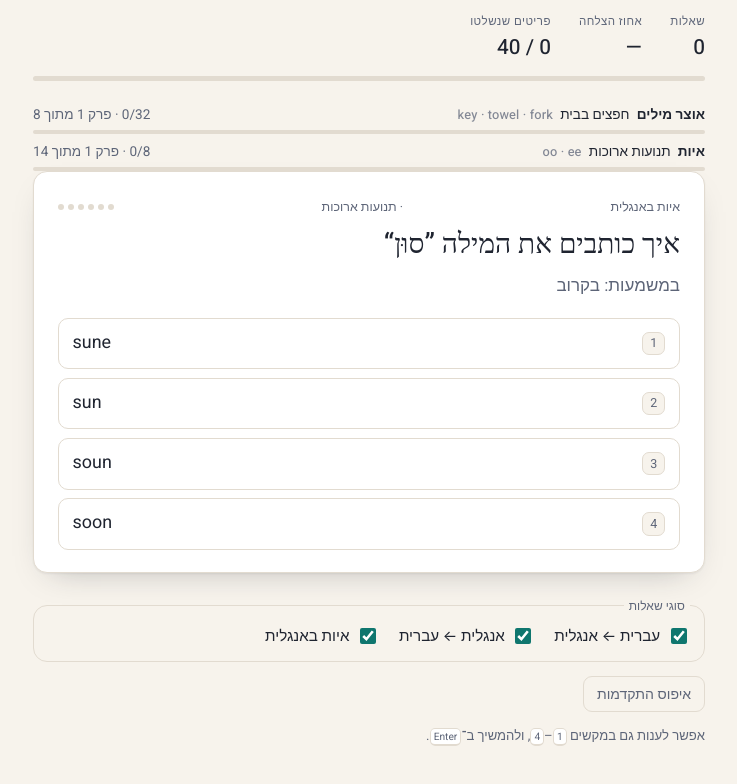
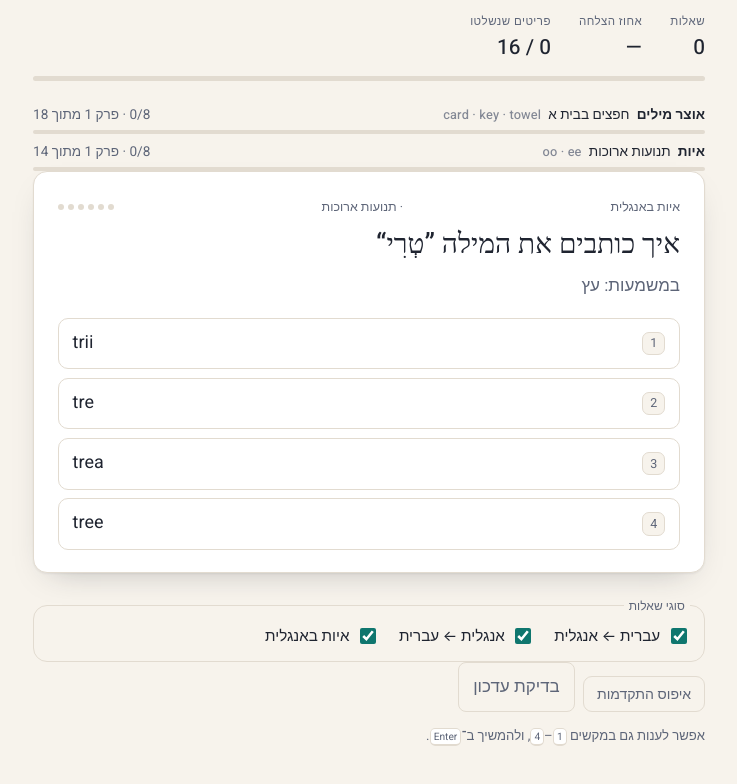
Before and after one commit to odedbadt/english-quiz, a website: page index.html in a window 1280 px wide. Shown: the part 70-854 px from the top of the page, without its empty margins (271-1008 px from the left). Drawn offline with Linux system fonts and the light colour scheme; a web font is replaced by a local one.

Commit message:
Unstick the levels, widen the pool, add an update button
Three reports from real use: stuck on the same level forever, a small set
of questions repeating, and no way to force an update once the app is
installed.

The first two turned out to be one defect. Vocabulary sections were whole
semantic groups, so "חפצים בבית" was 32 cards against 8 for every spelling
section, and it needed 26 of them at mastery 3. The scheduler draws about
in proportion to pool size, so that one oversized section took ~60% of all
questions while the spelling track crawled behind it. Simulated against
the real modules, the first level-up landed past question 200 — and a
section that never ends also pins the draw to the same few cards, which is
why it felt repetitive. Advancing is what grows the pool.

Vocabulary is now 18 sections of four or five words, sized like the
spelling sections, and the gate drops to mastery 2. `group` is untouched —
it is still the semantic pool the distractors come from; `section` is the
curriculum chunk, and both tracks now key off `section` alone. Measured
over the same simulation, first level-up moves from question ~177 to ~38,
and the number of distinct cards seen across a session rises rather than
falls.

The cooldown that suppresses a just-asked card was min(6, pool/4), which
collapsed to 2 on an eight-card section — a word could return after two
others. Floored at 4, and kept below the pool size so it cannot cool every
card at once.

For the third: an installed PWA has no address bar, so the double
hard-refresh the service worker needs is not available. The footer gets a
"בדיקת עדכון" button that messages the worker, which drops every cache,
refetches the shell and reports back, then the page reloads. Verified end
to end by changing a file on disk and watching the cached copy follow.

Tests 44 → 47, including a cap on how far section sizes may spread.

Co-Authored-By: Claude Opus 5 (1M context) <noreply@anthropic.com>

```diff
--- a/css/style.css
+++ b/css/style.css
@@ -146,6 +146,20 @@ body {
 }
 
 .kicker-section { color: var(--ink-soft); }
+
+.actions { display: flex; gap: .5rem; flex-wrap: wrap; }
+.refresh {
+  font: inherit;
+  padding: .45rem .9rem;
+  border-radius: 8px;
+  border: 1px solid var(--line);
+  background: transparent;
+  color: var(--ink-soft);
+  cursor: pointer;
+}
+.refresh:hover:not(:disabled) { color: var(--ink); border-color: var(--ink-soft); }
+.refresh:disabled { opacity: .55; cursor: default; }
+.appver { margin: .5rem 0 0; font-size: .85rem; color: var(--ink-soft); }
 
 /* הודעת פתיחת פרק: מופיעה אחרי תשובה, ולכן בולטת יותר מההסבר. */
 .unlocked {
--- a/index.html
+++ b/index.html
@@ -51,7 +51,11 @@
         <label><input type="checkbox" id="mode-en-he" checked> אנגלית ← עברית</label>
         <label><input type="checkbox" id="mode-spelling" checked> איות באנגלית</label>
       </fieldset>
-      <button class="reset" id="reset" type="button">איפוס התקדמות</button>
+      <div class="actions">
+        <button class="reset" id="reset" type="button">איפוס התקדמות</button>
+        <button class="refresh" id="refresh" type="button">בדיקת עדכון</button>
+      </div>
+      <p class="appver" id="appver" hidden></p>
       <p class="tip">אפשר לענות גם במקשים <kbd>1</kbd>–<kbd>4</kbd>, ולהמשיך ב־<kbd>Enter</kbd>.</p>
     </footer>
   </div>
--- a/js/app.js
+++ b/js/app.js
@@ -24,6 +24,8 @@
     mastered: document.getElementById('stat-mastered'),
     masteryFill: document.getElementById('mastery-fill'),
     reset: document.getElementById('reset'),
+    refresh: document.getElementById('refresh'),
+    appver: document.getElementById('appver'),
     modes: {
       'vocab-he-en': document.getElementById('mode-he-en'),
       'vocab-en-he': document.getElementById('mode-en-he'),
@@ -350,6 +352,42 @@
     });
   });
 
+  /* עדכון יזום. באפליקציה מותקנת אין שורת כתובת ואין רענון כפול, ולכן
+     המטמון הישן יכול להישאר תקוע; הכפתור מוחק אותו ומושך מחדש.
+     ה-service worker מתעדכן גם הוא, שאם לא כן הוא יגיש שוב את הישן. */
+  function refreshApp() {
+    el.refresh.disabled = true;
+    setText(el.appver, 'מחפש עדכון…');
+
+    var done = function (msg) {
+      setText(el.appver, msg);
+      el.refresh.disabled = false;
+    };
+
+    if (!('serviceWorker' in navigator)) {
+      location.reload();
+      return;
+    }
+
+    navigator.serviceWorker.getRegistration().then(function (reg) {
+      if (!reg) { location.reload(); return; }
+      return reg.update().then(function () {
+        return new Promise(function (resolve) {
+          var ch = new MessageChannel();
+          var timer = setTimeout(function () { resolve({ ok: false }); }, 8000);
+          ch.port1.onmessage = function (ev) { clearTimeout(timer); resolve(ev.data || {}); };
+          var sw = reg.active || navigator.serviceWorker.controller;
+          if (!sw) { clearTimeout(timer); resolve({ ok: false }); return; }
+          sw.postMessage({ type: 'refresh' }, [ch.port2]);
+        });
+      }).then(function (res) {
+        if (res && res.ok) { location.reload(); } else { done('לא הצלחנו לרענן. נסו שוב מאוחר יותר.'); }
+      });
+    }).catch(function () { done('לא הצלחנו לרענן. נסו שוב מאוחר יותר.'); });
+  }
+
+  el.refresh.addEventListener('click', refreshApp);
+
   el.reset.addEventListener('click', function () {
     if (!window.confirm('לאפס את כל ההתקדמות ולהתחיל מחדש?')) { return; }
     sched.reset();
--- a/js/curriculum.js
+++ b/js/curriculum.js
@@ -12,11 +12,14 @@
   'use strict';
 
   var REVIEW_SHARE = 0.25;   // חלקם של פרקים שנסגרו בהגרלה
-  var ADVANCE_MASTERY = 3;   // שליטה שנחשבת ”יודע“ לצורך מעבר פרק
+  var ADVANCE_MASTERY = 2;   // שליטה שנחשבת ”יודע“ לצורך מעבר פרק
   var ADVANCE_RATIO = 0.8;   // איזה חלק מהפרק צריך להגיע לשם
 
   /* ADVANCE_MASTERY נמוך מ-MASTERED_AT שבמתזמן (4) בכוונה: הראשון הוא
-     תנאי מעבר וצריך להיות בר-השגה, השני הוא תג ההישג שבראש המסך. */
+     תנאי מעבר וצריך להיות בר-השגה, השני הוא תג ההישג שבראש המסך.
+     הוא הורד מ-3 ל-2 אחרי מדידה: בפועל פרק ראשון נמשך מאתיים שאלות
+     ויותר, והתלמיד לא ראה התקדמות. פרק שאינו נגמר גם מקבע את הבריכה
+     על אותם קלפים — ”נתקע“ ו”חוזר על עצמו“ הם אותה תקלה. */
 
   function createCurriculum(opts) {
     opts = opts || {};
@@ -36,9 +39,7 @@
 
     function trackOf(card) { return card.type === 'spelling' ? 'spelling' : 'vocab'; }
 
-    function sectionIdOf(card) {
-      return card.type === 'spelling' ? card.item.section : card.item.group;
-    }
+    function sectionIdOf(card) { return card.item.section; }
 
     function trackDef(id) {
       for (var i = 0; i < tracks.length; i++) { if (tracks[i].id === id) { return tracks[i]; } }
--- a/js/data-vocab.js
+++ b/js/data-vocab.js
@@ -6,95 +6,95 @@
 
   var VOCAB = [
     // --- חפצים בבית ---
-    { id: 'v001', he: 'קלף',       en: 'card',        group: 'object', note: 'קלף משחק' },
-    { id: 'v002', he: 'מפתח',      en: 'key',         group: 'object' },
-    { id: 'v003', he: 'מגבת',      en: 'towel',       group: 'object' },
-    { id: 'v004', he: 'כפית',      en: 'teaspoon',    group: 'object' },
-    { id: 'v005', he: 'מזלג',      en: 'fork',        group: 'object' },
-    { id: 'v006', he: 'סכין',      en: 'knife',       group: 'object' },
-    { id: 'v007', he: 'צלחת',      en: 'plate',       group: 'object' },
-    { id: 'v008', he: 'מספריים',   en: 'scissors',    group: 'object' },
-    { id: 'v009', he: 'מברשת',     en: 'brush',       group: 'object' },
-    { id: 'v010', he: 'סבון',      en: 'soap',        group: 'object' },
-    { id: 'v011', he: 'מסרק',      en: 'comb',        group: 'object' },
-    { id: 'v012', he: 'מטרייה',    en: 'umbrella',    group: 'object' },
-    { id: 'v013', he: 'מחברת',     en: 'notebook',    group: 'object' },
-    { id: 'v014', he: 'עיתון',     en: 'newspaper',   group: 'object' },
-    { id: 'v015', he: 'ארנק',      en: 'wallet',      group: 'object' },
-    { id: 'v016', he: 'מגהץ',      en: 'iron',        group: 'object', note: 'המכשיר לגיהוץ' },
+    { id: 'v001', he: 'קלף',       en: 'card',        group: 'object', note: 'קלף משחק', section: 'object-1' },
+    { id: 'v002', he: 'מפתח',      en: 'key',         group: 'object', section: 'object-1' },
+    { id: 'v003', he: 'מגבת',      en: 'towel',       group: 'object', section: 'object-1' },
+    { id: 'v004', he: 'כפית',      en: 'teaspoon',    group: 'object', section: 'object-1' },
+    { id: 'v005', he: 'מזלג',      en: 'fork',        group: 'object', section: 'object-2' },
+    { id: 'v006', he: 'סכין',      en: 'knife',       group: 'object', section: 'object-2' },
+    { id: 'v007', he: 'צלחת',      en: 'plate',       group: 'object', section: 'object-2' },
+    { id: 'v008', he: 'מספריים',   en: 'scissors',    group: 'object', section: 'object-2' },
+    { id: 'v009', he: 'מברשת',     en: 'brush',       group: 'object', section: 'object-3' },
+    { id: 'v010', he: 'סבון',      en: 'soap',        group: 'object', section: 'object-3' },
+    { id: 'v011', he: 'מסרק',      en: 'comb',        group: 'object', section: 'object-3' },
+    { id: 'v012', he: 'מטרייה',    en: 'umbrella',    group: 'object', section: 'object-3' },
+    { id: 'v013', he: 'מחברת',     en: 'notebook',    group: 'object', section: 'object-4' },
+    { id: 'v014', he: 'עיתון',     en: 'newspaper',   group: 'object', section: 'object-4' },
+    { id: 'v015', he: 'ארנק',      en: 'wallet',      group: 'object', section: 'object-4' },
+    { id: 'v016', he: 'מגהץ',      en: 'iron',        group: 'object', note: 'המכשיר לגיהוץ', section: 'object-4' },
 
     // --- בית ועיר ---
-    { id: 'v017', he: 'חלון',      en: 'window',      group: 'place' },
-    { id: 'v018', he: 'דלת',       en: 'door',        group: 'place' },
-    { id: 'v019', he: 'מטבח',      en: 'kitchen',     group: 'place' },
-    { id: 'v020', he: 'מדרכה',     en: 'sidewalk',    group: 'place' },
-    { id: 'v021', he: 'כביש',      en: 'road',        group: 'place' },
-    { id: 'v022', he: 'רמזור',     en: 'traffic light', group: 'place' },
-    { id: 'v023', he: 'משרד',      en: 'office',      group: 'place' },
-    { id: 'v024', he: 'ספרייה',    en: 'library',     group: 'place' },
-    { id: 'v025', he: 'מסעדה',     en: 'restaurant',  group: 'place' },
-    { id: 'v026', he: 'גשר',       en: 'bridge',      group: 'place' },
+    { id: 'v017', he: 'חלון',      en: 'window',      group: 'place', section: 'place-1' },
+    { id: 'v018', he: 'דלת',       en: 'door',        group: 'place', section: 'place-1' },
+    { id: 'v019', he: 'מטבח',      en: 'kitchen',     group: 'place', section: 'place-1' },
+    { id: 'v020', he: 'מדרכה',     en: 'sidewalk',    group: 'place', section: 'place-1' },
+    { id: 'v021', he: 'כביש',      en: 'road',        group: 'place', section: 'place-1' },
+    { id: 'v022', he: 'רמזור',     en: 'traffic light', group: 'place', section: 'place-2' },
+    { id: 'v023', he: 'משרד',      en: 'office',      group: 'place', section: 'place-2' },
+    { id: 'v024', he: 'ספרייה',    en: 'library',     group: 'place', section: 'place-2' },
+    { id: 'v025', he: 'מסעדה',     en: 'restaurant',  group: 'place', section: 'place-2' },
+    { id: 'v026', he: 'גשר',       en: 'bridge',      group: 'place', section: 'place-2' },
 
     // --- לבוש ---
-    { id: 'v027', he: 'נעל',       en: 'shoe',        group: 'clothing' },
-    { id: 'v028', he: 'חולצה',     en: 'shirt',       group: 'clothing' },
-    { id: 'v029', he: 'מכנסיים',   en: 'trousers',    group: 'clothing' },
-    { id: 'v030', he: 'מעיל',      en: 'coat',        group: 'clothing' },
-    { id: 'v031', he: 'כובע',      en: 'hat',         group: 'clothing' },
-    { id: 'v032', he: 'חגורה',     en: 'belt',        group: 'clothing' },
-    { id: 'v033', he: 'כפפה',      en: 'glove',       group: 'clothing' },
+    { id: 'v027', he: 'נעל',       en: 'shoe',        group: 'clothing', section: 'clothing-1' },
+    { id: 'v028', he: 'חולצה',     en: 'shirt',       group: 'clothing', section: 'clothing-1' },
+    { id: 'v029', he: 'מכנסיים',   en: 'trousers',    group: 'clothing', section: 'clothing-1' },
+    { id: 'v030', he: 'מעיל',      en: 'coat',        group: 'clothing', section: 'clothing-1' },
+    { id: 'v031', he: 'כובע',      en: 'hat',         group: 'clothing', section: 'clothing-2' },
+    { id: 'v032', he: 'חגורה',     en: 'belt',        group: 'clothing', section: 'clothing-2' },
+    { id: 'v033', he: 'כפפה',      en: 'glove',       group: 'clothing', section: 'clothing-2' },
 
     // --- טבע ומזג אוויר ---
-    { id: 'v034', he: 'גשם',       en: 'rain',        group: 'nature' },
-    { id: 'v035', he: 'שלג',       en: 'snow',        group: 'nature' },
-    { id: 'v036', he: 'ענן',       en: 'cloud',       group: 'nature' },
-    { id: 'v037', he: 'רוח',       en: 'wind',        group: 'nature' },
-    { id: 'v038', he: 'חוף',       en: 'beach',       group: 'nature' },
-    { id: 'v039', he: 'יער',       en: 'forest',      group: 'nature' },
-    { id: 'v040', he: 'מדבר',      en: 'desert',      group: 'nature' },
-    { id: 'v041', he: 'עמק',       en: 'valley',      group: 'nature' },
-    { id: 'v042', he: 'נהר',       en: 'river',       group: 'nature' },
-    { id: 'v043', he: 'אגם',       en: 'lake',        group: 'nature' },
+    { id: 'v034', he: 'גשם',       en: 'rain',        group: 'nature', section: 'nature-1' },
+    { id: 'v035', he: 'שלג',       en: 'snow',        group: 'nature', section: 'nature-1' },
+    { id: 'v036', he: 'ענן',       en: 'cloud',       group: 'nature', section: 'nature-1' },
+    { id: 'v037', he: 'רוח',       en: 'wind',        group: 'nature', section: 'nature-1' },
+    { id: 'v038', he: 'חוף',       en: 'beach',       group: 'nature', section: 'nature-1' },
+    { id: 'v039', he: 'יער',       en: 'forest',      group: 'nature', section: 'nature-2' },
+    { id: 'v040', he: 'מדבר',      en: 'desert',      group: 'nature', section: 'nature-2' },
+    { id: 'v041', he: 'עמק',       en: 'valley',      group: 'nature', section: 'nature-2' },
+    { id: 'v042', he: 'נהר',       en: 'river',       group: 'nature', section: 'nature-2' },
+    { id: 'v043', he: 'אגם',       en: 'lake',        group: 'nature', section: 'nature-2' },
 
     // --- חיות ---
-    { id: 'v044', he: 'ציפור',     en: 'bird',        group: 'animal' },
-    { id: 'v045', he: 'חתול',      en: 'cat',         group: 'animal' },
-    { id: 'v046', he: 'סוס',       en: 'horse',       group: 'animal' },
-    { id: 'v047', he: 'פרה',       en: 'cow',         group: 'animal' },
-    { id: 'v048', he: 'דבורה',     en: 'bee',         group: 'animal' },
-    { id: 'v049', he: 'נמלה',      en: 'ant',         group: 'animal' },
-    { id: 'v050', he: 'פיל',       en: 'elephant',    group: 'animal' },
-    { id: 'v051', he: 'שועל',      en: 'fox',         group: 'animal' },
-    { id: 'v052', he: 'צב',        en: 'turtle',      group: 'animal' },
+    { id: 'v044', he: 'ציפור',     en: 'bird',        group: 'animal', section: 'animal-1' },
+    { id: 'v045', he: 'חתול',      en: 'cat',         group: 'animal', section: 'animal-1' },
+    { id: 'v046', he: 'סוס',       en: 'horse',       group: 'animal', section: 'animal-1' },
+    { id: 'v047', he: 'פרה',       en: 'cow',         group: 'animal', section: 'animal-1' },
+    { id: 'v048', he: 'דבורה',     en: 'bee',         group: 'animal', section: 'animal-1' },
+    { id: 'v049', he: 'נמלה',      en: 'ant',         group: 'animal', section: 'animal-2' },
+    { id: 'v050', he: 'פיל',       en: 'elephant',    group: 'animal', section: 'animal-2' },
+    { id: 'v051', he: 'שועל',      en: 'fox',         group: 'animal', section: 'animal-2' },
+    { id: 'v052', he: 'צב',        en: 'turtle',      group: 'animal', section: 'animal-2' },
 
     // --- אנשים ומקצועות ---
-    { id: 'v053', he: 'רופא',      en: 'doctor',      group: 'person' },
-    { id: 'v054', he: 'מורה',      en: 'teacher',     group: 'person' },
-    { id: 'v055', he: 'נגר',       en: 'carpenter',   group: 'person' },
-    { id: 'v056', he: 'טבח',       en: 'cook',        group: 'person' },
-    { id: 'v057', he: 'שוטר',      en: 'policeman',   group: 'person' },
-    { id: 'v058', he: 'שכן',       en: 'neighbour',   group: 'person' },
-    { id: 'v059', he: 'אורח',      en: 'guest',       group: 'person' },
+    { id: 'v053', he: 'רופא',      en: 'doctor',      group: 'person', section: 'person-1' },
+    { id: 'v054', he: 'מורה',      en: 'teacher',     group: 'person', section: 'person-1' },
+    { id: 'v055', he: 'נגר',       en: 'carpenter',   group: 'person', section: 'person-1' },
+    { id: 'v056', he: 'טבח',       en: 'cook',        group: 'person', section: 'person-1' },
+    { id: 'v057', he: 'שוטר',      en: 'policeman',   group: 'person', section: 'person-2' },
+    { id: 'v058', he: 'שכן',       en: 'neighbour',   group: 'person', section: 'person-2' },
+    { id: 'v059', he: 'אורח',      en: 'guest',       group: 'person', section: 'person-2' },
 
     // --- פעלים ---
-    { id: 'v060', he: 'להסביר',    en: 'to explain',  group: 'verb' },
-    { id: 'v061', he: 'להחליט',    en: 'to decide',   group: 'verb' },
-    { id: 'v062', he: 'להזמין',    en: 'to invite',   group: 'verb' },
-    { id: 'v063', he: 'להשאיל',    en: 'to lend',     group: 'verb' },
-    { id: 'v064', he: 'לשאול',     en: 'to borrow',   group: 'verb', note: 'במשמעות לקיחת דבר בהשאלה' },
-    { id: 'v065', he: 'לתקן',      en: 'to fix',      group: 'verb' },
-    { id: 'v066', he: 'לנחש',      en: 'to guess',    group: 'verb' },
-    { id: 'v067', he: 'להסתיר',    en: 'to hide',     group: 'verb' },
+    { id: 'v060', he: 'להסביר',    en: 'to explain',  group: 'verb', section: 'verb-1' },
+    { id: 'v061', he: 'להחליט',    en: 'to decide',   group: 'verb', section: 'verb-1' },
+    { id: 'v062', he: 'להזמין',    en: 'to invite',   group: 'verb', section: 'verb-1' },
+    { id: 'v063', he: 'להשאיל',    en: 'to lend',     group: 'verb', section: 'verb-1' },
+    { id: 'v064', he: 'לשאול',     en: 'to borrow',   group: 'verb', note: 'במשמעות לקיחת דבר בהשאלה', section: 'verb-2' },
+    { id: 'v065', he: 'לתקן',      en: 'to fix',      group: 'verb', section: 'verb-2' },
+    { id: 'v066', he: 'לנחש',      en: 'to guess',    group: 'verb', section: 'verb-2' },
+    { id: 'v067', he: 'להסתיר',    en: 'to hide',     group: 'verb', section: 'verb-2' },
 
     // --- שמות תואר ---
-    { id: 'v068', he: 'מסוכן',     en: 'dangerous',   group: 'adj' },
-    { id: 'v069', he: 'קשה',       en: 'difficult',   group: 'adj' },
-    { id: 'v070', he: 'עצום',      en: 'enormous',    group: 'adj' },
-    { id: 'v071', he: 'מפורסם',    en: 'famous',      group: 'adj' },
-    { id: 'v072', he: 'רגיל',      en: 'ordinary',    group: 'adj' },
-    { id: 'v073', he: 'ריק',       en: 'empty',       group: 'adj' },
-    { id: 'v074', he: 'רטוב',      en: 'wet',         group: 'adj' },
-    { id: 'v075', he: 'חמוץ',      en: 'sour',        group: 'adj' }
+    { id: 'v068', he: 'מסוכן',     en: 'dangerous',   group: 'adj', section: 'adj-1' },
+    { id: 'v069', he: 'קשה',       en: 'difficult',   group: 'adj', section: 'adj-1' },
+    { id: 'v070', he: 'עצום',      en: 'enormous',    group: 'adj', section: 'adj-1' },
+    { id: 'v071', he: 'מפורסם',    en: 'famous',      group: 'adj', section: 'adj-1' },
+    { id: 'v072', he: 'רגיל',      en: 'ordinary',    group: 'adj', section: 'adj-2' },
+    { id: 'v073', he: 'ריק',       en: 'empty',       group: 'adj', section: 'adj-2' },
+    { id: 'v074', he: 'רטוב',      en: 'wet',         group: 'adj', section: 'adj-2' },
+    { id: 'v075', he: 'חמוץ',      en: 'sour',        group: 'adj', section: 'adj-2' }
   ];
 
   root.SP = root.SP || {};
--- a/js/scheduler.js
+++ b/js/scheduler.js
@@ -41,8 +41,11 @@
       return Math.max(w, MIN_WEIGHT);
     }
 
+    /* בבריכה קטנה ”רבע מהמאגר“ מתכווץ לכלום: שמונה קלפים נתנו צינון של
+       שתי שאלות, ואותה מילה חזרה כמעט מיד. רצפה של ארבע, ותמיד פחות
+       מגודל הבריכה — אחרת כל הקלפים מצוננים יחד והצינון מאבד משמעות. */
     function cooldownFor(poolSize) {
-      return Math.min(6, Math.floor(poolSize / 4));
+      return Math.max(0, Math.min(poolSize - 1, Math.min(6, Math.max(4, Math.floor(poolSize / 4)))));
     }
 
     function next(filter) {
@@ -115,6 +118,7 @@
       stats: stats,
       masteryOf: masteryOf,
       weightOf: function (id) { return weightOf(id, cooldownFor(cards.length)); },
+      cooldownFor: cooldownFor,
       exportState: exportState,
       reset: reset,
       constants: { MAX_MASTERY: MAX_MASTERY, DECAY: DECAY, MASTERED_AT: MASTERED_AT }
--- a/js/sections.js
+++ b/js/sections.js
@@ -6,20 +6,34 @@
    tag  — ההדגמה האנגלית. היא חיה בשדה משלה ומוצגת בשורה משמאל לימין,
           ולעולם אינה נתפרת לתוך משפט עברי.
 
-   שיוך פריט לפרק: קלף איות לפי item.section, קלף אוצר מילים לפי
-   item.group — כלומר הקבוצה הסמנטית שכבר שימשה לבחירת מסיחים. */
+   שיוך פריט לפרק: item.section, בשני המסלולים.
+
+   אוצר המילים מחולק לפרקים של ארבעה-חמישה פריטים ולא לפי קבוצה שלמה.
+   הקבוצה ”חפצים בבית“ לבדה הייתה 32 קלפים, פי ארבעה מכל פרק איות, וכך
+   התלמיד נתקע בפרק אחד למאות שאלות. group נשאר מה שהיה — מאגר המסיחים
+   הסמנטי — ואינו מושפע מהחלוקה הזאת. */
 (function (root) {
   'use strict';
 
   var VOCAB_SECTIONS = [
-    { id: 'object',   name: 'חפצים בבית',      tag: 'key · towel · fork' },
-    { id: 'place',    name: 'בית ועיר',        tag: 'window · bridge' },
-    { id: 'clothing', name: 'לבוש',            tag: 'shirt · coat · hat' },
-    { id: 'nature',   name: 'טבע ומזג אוויר',  tag: 'rain · forest · lake' },
-    { id: 'animal',   name: 'חיות',            tag: 'bird · horse · fox' },
-    { id: 'person',   name: 'אנשים ומקצועות',  tag: 'doctor · teacher' },
-    { id: 'verb',     name: 'פעלים',           tag: 'to explain · to hide' },
-    { id: 'adj',      name: 'שמות תואר',       tag: 'famous · empty · wet' }
+    { id: 'object-1',   name: 'חפצים בבית א', tag: 'card · key · towel' },
+    { id: 'object-2',   name: 'חפצים בבית ב', tag: 'fork · knife · plate' },
+    { id: 'object-3',   name: 'חפצים בבית ג', tag: 'brush · soap · comb' },
+    { id: 'object-4',   name: 'חפצים בבית ד', tag: 'notebook · newspaper · wallet' },
+    { id: 'place-1',    name: 'בית ועיר א', tag: 'window · door · kitchen' },
+    { id: 'place-2',    name: 'בית ועיר ב', tag: 'traffic light · office · library' },
+    { id: 'clothing-1', name: 'לבוש א', tag: 'shoe · shirt · trousers' },
+    { id: 'clothing-2', name: 'לבוש ב', tag: 'hat · belt · glove' },
+    { id: 'nature-1',   name: 'טבע ומזג אוויר א', tag: 'rain · snow · cloud' },
+    { id: 'nature-2',   name: 'טבע ומזג אוויר ב', tag: 'forest · desert · valley' },
+    { id: 'animal-1',   name: 'חיות א', tag: 'bird · cat · horse' },
+    { id: 'animal-2',   name: 'חיות ב', tag: 'ant · elephant · fox' },
+    { id: 'person-1',   name: 'אנשים ומקצועות א', tag: 'doctor · teacher · carpenter' },
+    { id: 'person-2',   name: 'אנשים ומקצועות ב', tag: 'policeman · neighbour · guest' },
+    { id: 'verb-1',     name: 'פעלים א', tag: 'to explain · to decide · to invite' },
+    { id: 'verb-2',     name: 'פעלים ב', tag: 'to borrow · to fix · to guess' },
+    { id: 'adj-1',      name: 'שמות תואר א', tag: 'dangerous · difficult · enormous' },
+    { id: 'adj-2',      name: 'שמות תואר ב', tag: 'ordinary · empty · wet' }
   ];
 
   /* הסדר הוא סדר הלימוד: תחילה צליל ואיות בסיסיים, ואחריהם המאגר המתקדם.
```
Also changed, not shown: HANDOFF.md (+21 -7 lines), sw.js (+14 -1 lines), tests/run-tests.js (+34 -8 lines), README.md.
